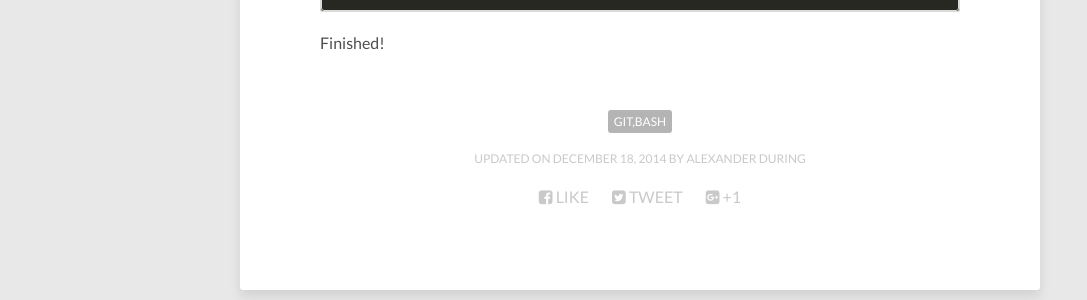
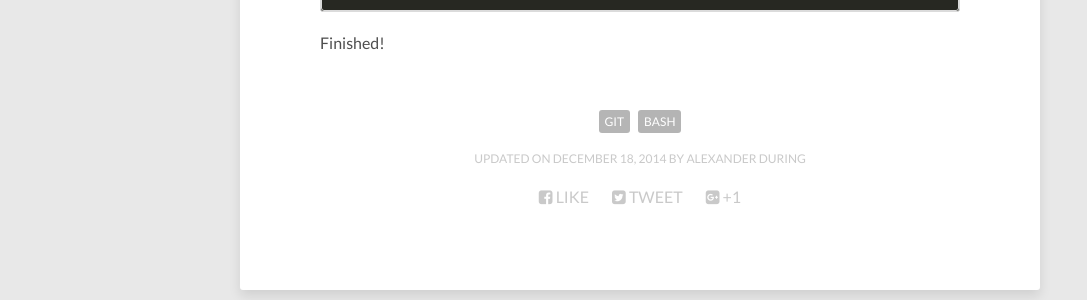
Before and after one commit to alexanderduring/notes, a Jekyll site: the page built from _posts/git/2014-12-18-bash-prompt.md, in a window 1280 px wide and 900 px high, scrolled down 1642 px. Shown: the part 178-478 px from the top of the window, without its empty margins (0-1087 px from the left). Built offline with Jekyll 4.4.1, drawn with Linux system fonts in a browser that asks for light colours; nearby versions of some CDN libraries.

```diff
--- a/_posts/git/2014-12-18-bash-prompt.md
+++ b/_posts/git/2014-12-18-bash-prompt.md
@@ -3,7 +3,7 @@ layout: post
 title: Git Bash Prompt
 description: "How to set up a git bash prompt that shows the branch and the current git status."
 modified: 2014-12-18
-tags: git,bash
+tags: git bash
 ---
 
 How to change the bash prompt to reflect the status of your repository
```
